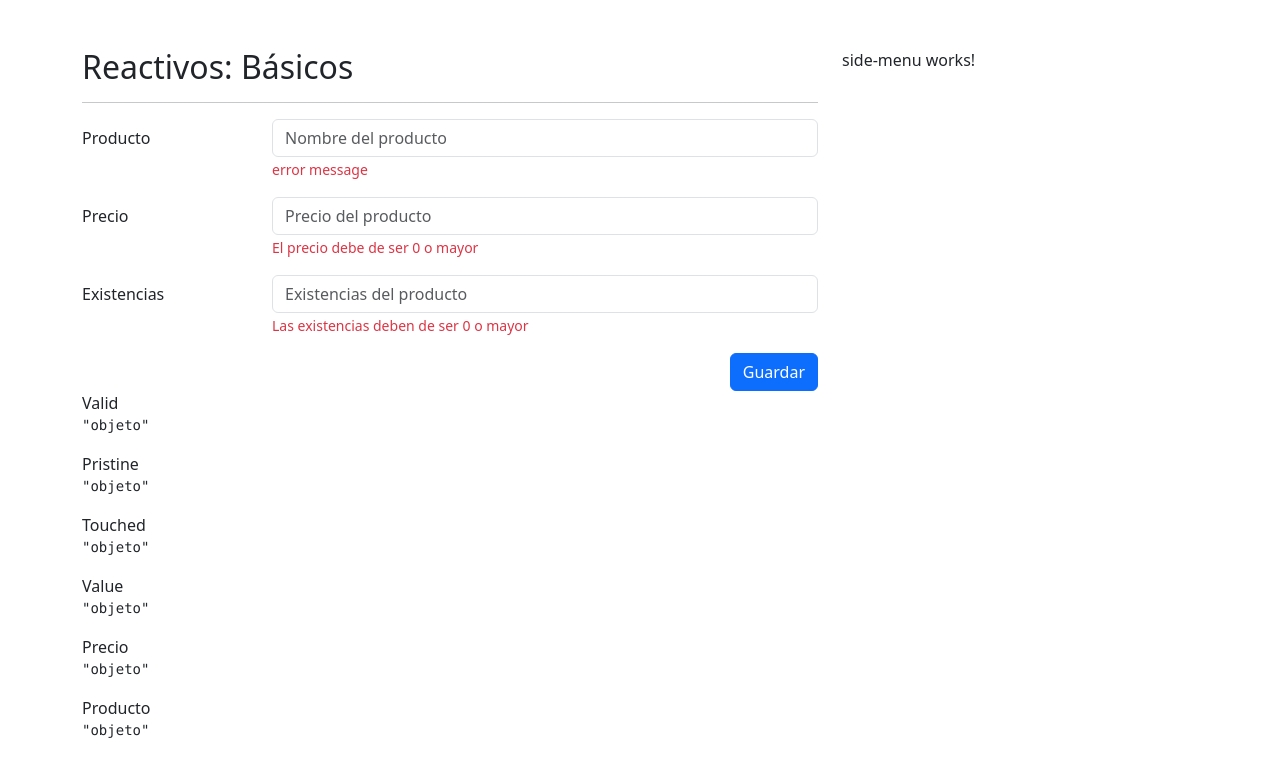
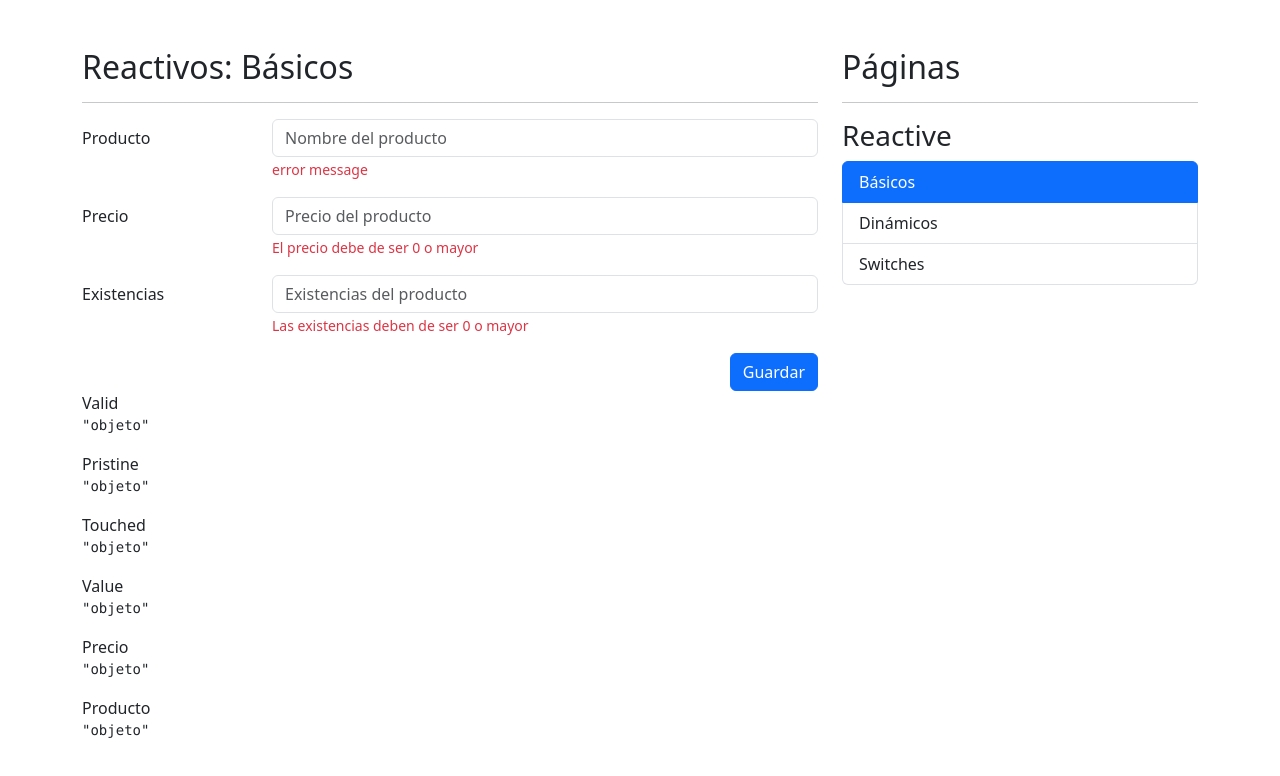
Before and after one commit to AlbertoG22/forms-app-angular, an Angular app: page /reactive/basic in a window 1280 px wide. Shown: the top 776 px of the page. Built offline with nearby package versions, Linux system fonts and the light colour scheme.

Commit message:
navigation bar pt2

```diff
--- a/src/app/shared/components/side-menu/side-menu.component.html
+++ b/src/app/shared/components/side-menu/side-menu.component.html
@@ -1 +1,14 @@
-<p>side-menu works!</p>
+<h2>Páginas</h2>
+<hr>
+
+<h3 class="mt-3">Reactive</h3>
+
+<ul class="list-group">
+  <li *ngFor="let item of reactiveMenu"
+    class="list-group-item"
+    [routerLink]="[ item.route]"
+    routerLinkActive="active"
+  >
+  {{ item.title }}
+  </li>
+</ul>
--- a/src/app/shared/components/side-menu/side-menu.component.ts
+++ b/src/app/shared/components/side-menu/side-menu.component.ts
@@ -1,4 +1,9 @@
 import { Component } from '@angular/core';
+
+interface MenuItem {
+  title: string;
+  route: string;
+}
 
 @Component({
   selector: 'shared-side-menu',
@@ -7,4 +12,14 @@ import { Component } from '@angular/core';
 })
 export class SideMenuComponent {
 
+  public reactiveMenu : MenuItem[] = [
+    { title: 'Básicos', route: './reactive/basic' },
+    { title: 'Dinámicos', route: './reactive/dynamic' },
+    { title: 'Switches', route: './reactive/switches' },
+  ];
+
+  public authMenu : MenuItem[] = [
+    { title: 'Registro', route: './auth' },
+  ];
+
 }
--- a/src/app/shared/shared.module.ts
+++ b/src/app/shared/shared.module.ts
@@ -1,13 +1,15 @@
 import { NgModule } from '@angular/core';
 import { CommonModule } from '@angular/common';
 import { SideMenuComponent } from './components/side-menu/side-menu.component';
+import { RouterModule } from '@angular/router';
 
 @NgModule({
   declarations: [
     SideMenuComponent
   ],
   imports: [
-    CommonModule
+    CommonModule,
+    RouterModule
   ],
   exports: [
     SideMenuComponent
```
